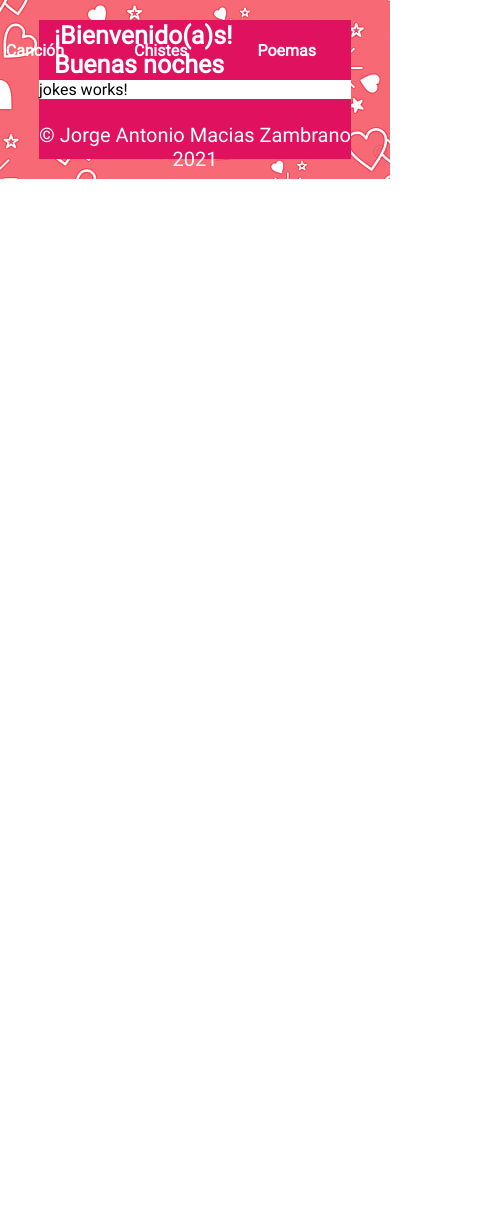
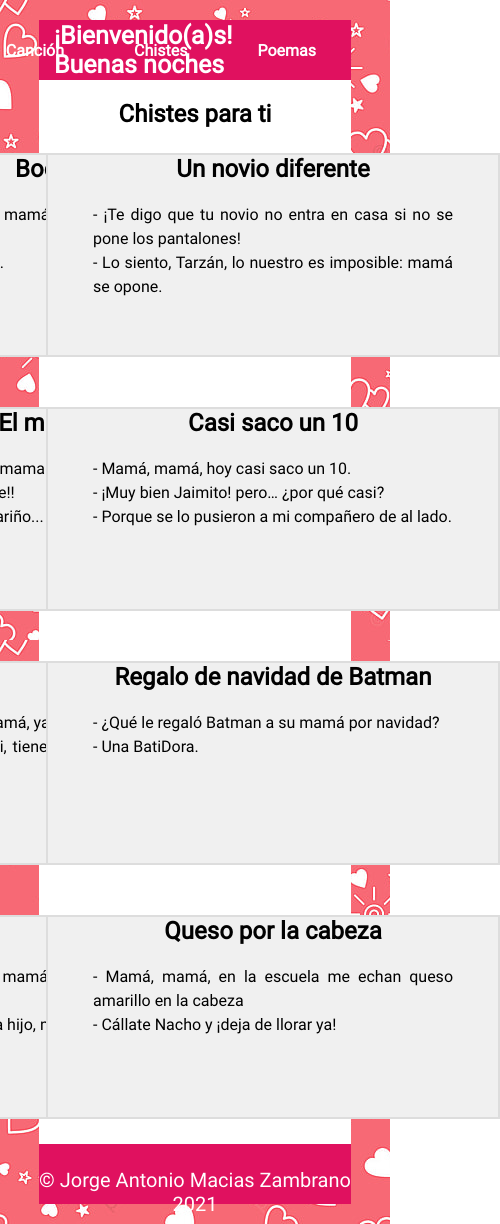
Before and after one commit to Jorgemacias-12/Dia-de-las-madres, an Angular app: page /jokes in a window 390 px wide. Shown: the whole page, 500 px wide, since content can reach past the window. Before the commit the page ends 844 px from the top, so only its background shows below. Built offline with nearby package versions, Linux system fonts and the light colour scheme.

Commit message:
Estructura html, css terminado (falta diseño responsive para la ruta)

```diff
--- a/src/app/components/jokes/jokes.component.css
+++ b/src/app/components/jokes/jokes.component.css
@@ -0,0 +1,48 @@
+.component-container {
+  display: flex;
+  flex-flow: column;
+  height: auto;
+}
+
+.title {
+  margin-top: 20px;
+  text-align: center;
+}
+
+.jokes-grid {
+  width: 100%;
+  height: auto;
+  display: grid;
+  justify-items: center;
+  grid-template-columns: repeat(2, 50%);
+}
+
+.joke {
+  width: 450px;
+  height: 200px;
+  border: 2px solid #ddd;
+  background-color: #f0f0f0;
+  margin: 25px;
+}
+
+.joke-title {
+  text-align: center;
+  font-size: 24px;
+  text-align: center;
+}
+
+.joke-content {
+  display: flex;
+  flex-flow: column;
+  align-items: center;
+  height: calc(100% - 24px);
+}
+
+.joke-text {
+  margin-top: 5px;
+  padding: 15px;
+  width: 80%;
+  line-height: 150%;
+  text-align: justify;
+  white-space: pre-line;
+}
--- a/src/app/components/jokes/jokes.component.html
+++ b/src/app/components/jokes/jokes.component.html
@@ -1 +1,95 @@
-<p>jokes works!</p>
+<div class="component-container">
+  <h2 class="title">
+    Chistes para ti
+  </h2>
+  <div class="jokes-grid">
+    <div class="joke">
+      <h3 class="joke-title">Bocadillo de jamón</h3>
+      <div class="joke-content">
+        <pre class="joke-text">
+          – Mamá, mamá, ¿me haces un bocata de jamón?
+          – ¿York?
+          – Sí, túrk.
+        </pre>
+      </div>
+    </div>
+    <div class="joke">
+      <h3 class="joke-title">
+        Un novio diferente
+      </h3>
+      <div class="joke-content">
+        <pre class="joke-text">
+          - ¡Te digo que tu novio no entra en casa si no se pone los pantalones!
+          - Lo siento, Tarzán, lo nuestro es imposible: mamá se opone.
+        </pre>
+      </div>
+    </div>
+    <div class="joke">
+      <h3 class="joke-title">
+        El más alto de la clase
+      </h3>
+      <div class="joke-content">
+        <pre class="joke-text">
+          - Mama, mama!!! En clase soy el mas alto y el que mas sabe!!
+          - Claro cariño... eres el profesor...
+        </pre>
+      </div>
+    </div>
+    <div class="joke">
+      <h3 class="joke-title">
+        Casi saco un 10
+      </h3>
+      <div class="joke-content">
+        <pre class="joke-text">
+          - Mamá, mamá, hoy casi saco un 10.
+          - ¡Muy bien Jaimito! pero… ¿por qué casi?
+          - Porque se lo pusieron a mi compañero de al lado.
+        </pre>
+      </div>
+    </div>
+    <div class="joke">
+      <h3 class="joke-title">
+        La pubertad
+      </h3>
+      <div class="joke-content">
+        <pre class="joke-text">
+          - Mira Mamá, ya me están creciendo los pechos.
+          - Si, ya vi, tienes que empezar adelgazar un poco Manuel.
+        </pre>
+      </div>
+    </div>
+    <div class="joke">
+      <h3 class="joke-title">
+        Regalo de navidad de Batman
+      </h3>
+      <div class="joke-content">
+        <pre class="joke-text">
+          - ¿Qué le regaló Batman a su mamá por navidad?
+          - Una BatiDora.
+        </pre>
+      </div>
+    </div>
+    <div class="joke">
+      <h3 class="joke-title">
+        Pan de hoy
+      </h3>
+      <div class="joke-content">
+        <pre class="joke-text">
+          - Mamá, mamá, ¿Cuándo vamos a comer pan de hoy?
+          - Mañana hijo, mañana.
+        </pre>
+      </div>
+    </div>
+    <div class="joke">
+      <h3 class="joke-title">
+        Queso por la cabeza
+      </h3>
+      <div class="joke-content">
+        <pre class="joke-text">
+          - Mamá, mamá, en la escuela me echan queso amarillo en la cabeza
+          - Cállate Nacho y ¡deja de llorar ya!
+        </pre>
+      </div>
+    </div>
+  </div>
+</div>
```
